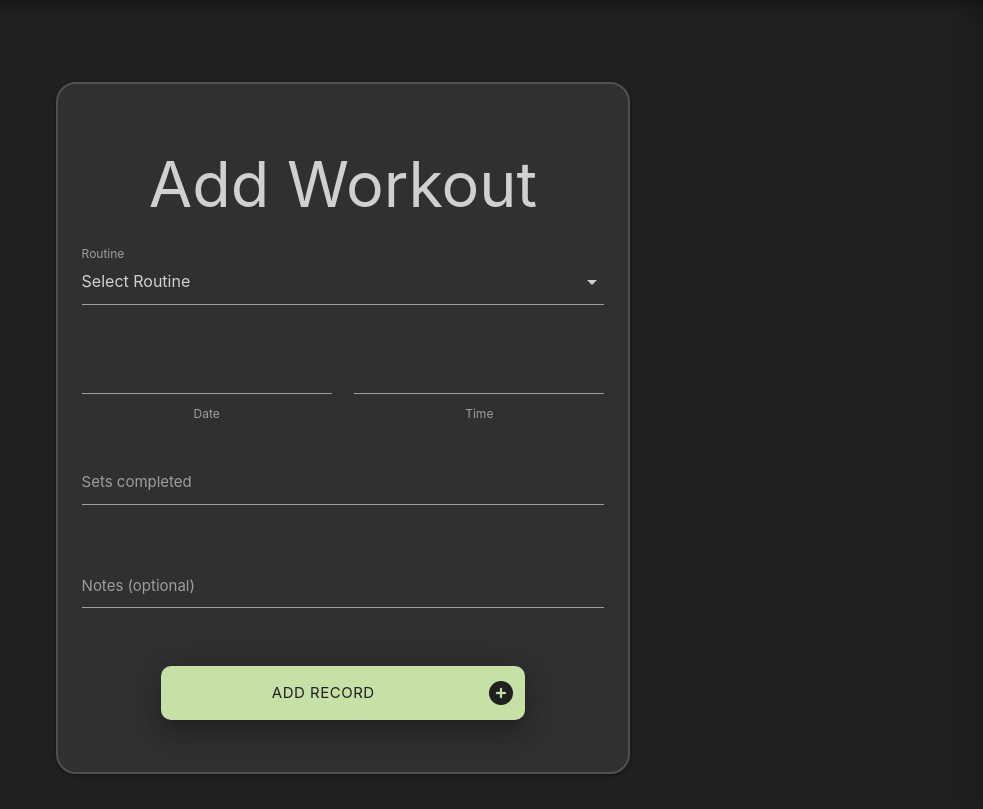
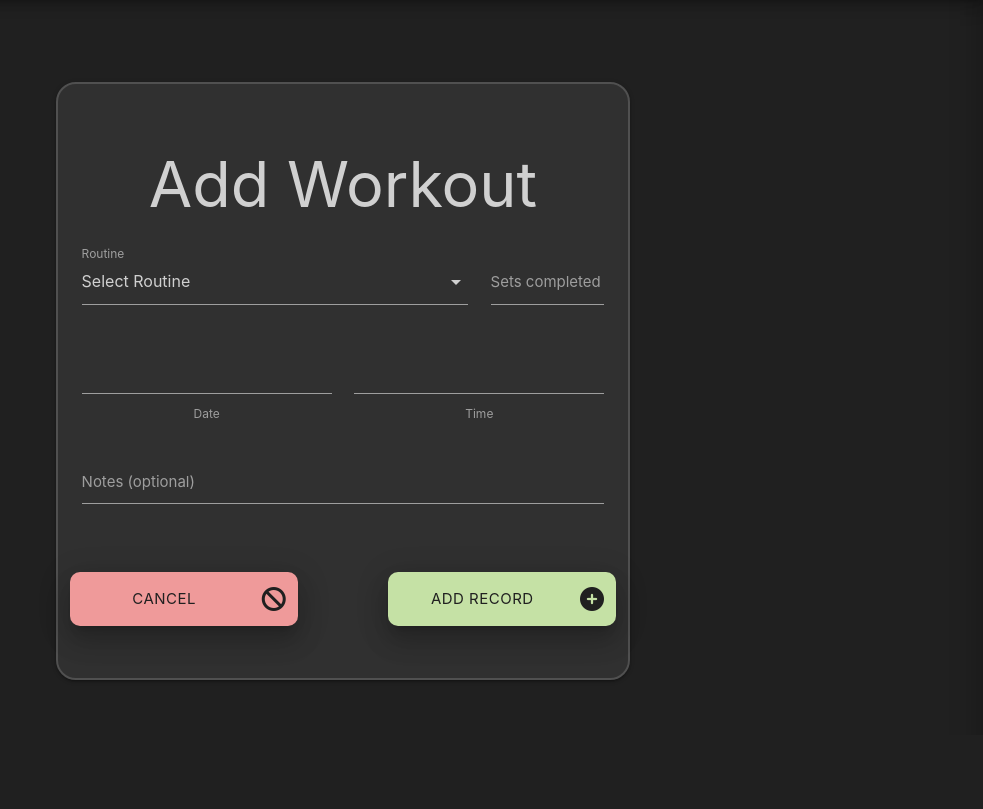
Before and after one commit to lmjh/fitness-tracker, a Flask app: page /add_workout in a window 1280 px wide. Shown: the part 65-874 px from the top of the page, without its empty margins (297-1280 px from the left). After the commit the page ends 745 px from the top, so only its background shows below. Run offline with Flask 2, Linux system fonts and the light colour scheme; the visitor is signed in with stand-in values (Sample User, id 1); data that the repository does not hold is empty; some libraries are stand-ins or nearby versions.

Commit message:
Add cancel buttons and tweak layout for add/edit routine/workout pages

```diff
--- a/templates/add_workout.html
+++ b/templates/add_workout.html
@@ -5,9 +5,9 @@
         <div class="card-panel card-panel-bottom">
             <h1>Add Workout</h1>
             <form method="POST" action="{{ url_for('add_workout') }}">
-                <!-- select routine -->
                 <div class="row">
-                    <div class="input-field col s12">
+                    <!-- select routine -->
+                    <div class="input-field col s12 m9">
                         <select id="routine_name" name="routine_name" class="validate" required>
                             <option value="" disabled selected>Select Routine</option>
                             {% for routine in routines %}
@@ -15,6 +15,11 @@
                             {% endfor %}
                         </select>
                         <label for="routine_name">Routine</label>
+                    </div>
+                    <!-- enter number of sets completed -->
+                    <div class="input-field col s12 m3">
+                        <input id="sets" name="sets" class="validate" type="number" min="1" required>
+                        <label for="sets">Sets completed</label>
                     </div>
                 </div>
                 <!-- pick date and time -->
@@ -28,13 +33,6 @@
                         <label for="workout_time">Time</label>
                     </div>
                 </div>
-                <!-- enter number of sets completed -->
-                <div class="row">
-                    <div class="input-field col s12">
-                        <input id="sets" name="sets" class="validate" type="number" min="1" required>
-                        <label for="sets">Sets completed</label>
-                    </div>
-                </div>
                 <!-- add notes (optional field) -->
                 <div class="row">
                     <div class="input-field col s12">
@@ -43,9 +41,13 @@
                         <label for="notes">Notes (optional)</label>
                     </div>
                 </div>
+                <!-- cancel button -->
+                <div class="row margin-top-2">
+                    <a href="{{ url_for('workout_log') }}"
+                    class="waves-effect card-panel-button btn-large col s12 m5 red lighten-3 z-depth-4">
+                        <i class="fa-solid fa-ban right"></i>Cancel</a>
                 <!-- submit button -->
-                <div class="row">
-                    <button type="submit" class="waves-effect card-panel-button btn-large col s8 offset-s2 light-green
+                    <button type="submit" class="waves-effect card-panel-button btn-large col s12 m5 offset-m2 light-green
                     lighten-3 z-depth-4 margin-top-2">
                         <i class="fa-solid fa-circle-plus right"></i>Add Record </button>
                 </div>
```
Also changed, not shown: templates/add_routine.html (+7 -3 lines), templates/edit_routine.html (+7 -3 lines), templates/edit_workout.html (+13 -8 lines).
